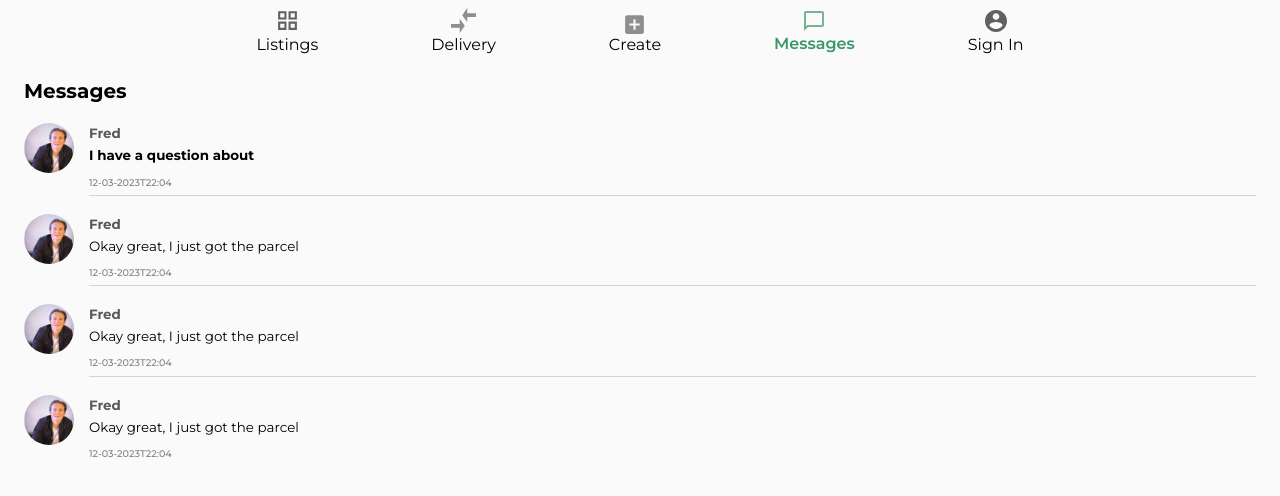
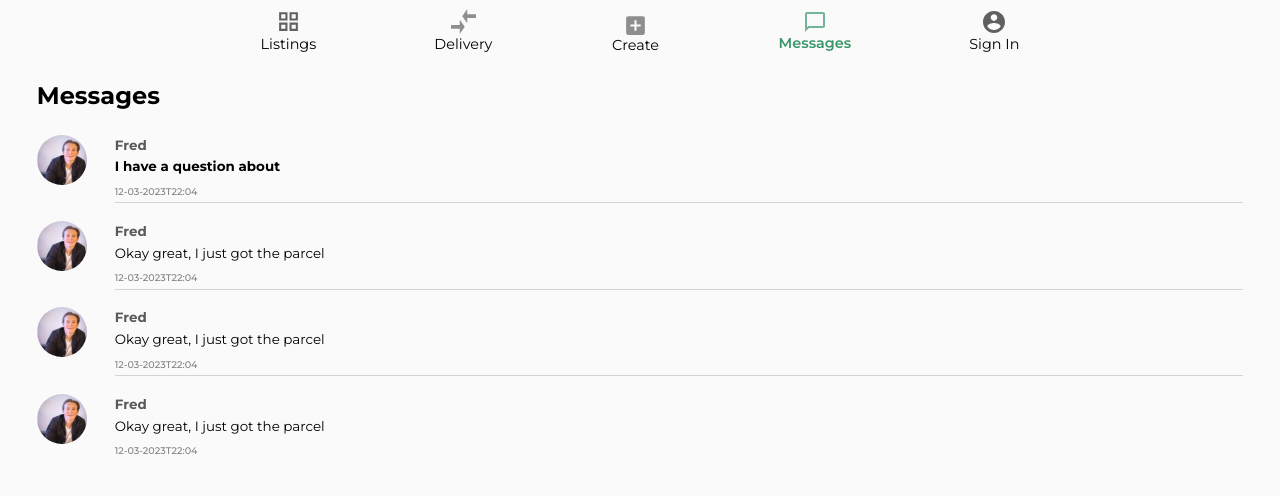
Before and after one commit to hamzamushtaq840/Fleadisc, a React (Vite) app in the folder client/: page /messages in a window 1280 px wide. Shown: the top 496 px of the page. Built offline with nearby package versions, Linux system fonts and the light colour scheme.

Commit message:
space-fixed

```diff
--- a/client/src/components/Navbar.jsx
+++ b/client/src/components/Navbar.jsx
@@ -6,10 +6,11 @@ const Navbar = () => {
 
     return (
         <>
-            <div className='h-[67px] text-[1em] sm:text-[0.75rem] xsm:text-[0.75rem]  font-sans font-[400] xsm:max-w-[100vw] sm:max-w-[100vw] max-w-[70vw] m-auto flex items-center justify-around gap-[1.256em] px-[1.125em]  '>
+            <div className='flex items-center fixed w-full h-[67px] justify-center bg-[#FAFAFA] z-50  '>
+                <div className='h-[67px] w-full  text-[1.2rem] sm:text-[0.75rem] xsm:text-[0.75rem]  font-sans font-[400] xsm:max-w-[100vw] sm:max-w-[100vw] max-w-[70vw] m-auto flex items-center justify-around gap-[1.256em] px-[1.125em]  '>
                     <NavLink to="/" className="nav-link flex flex-col gap-[3px] min-w-[50px] items-center  text-[#00000]" activeclassname="active" >
                         <svg width="19" height="19" ><path d="M0.125 0.125V8.45833H8.45833V0.125H0.125ZM6.375 6.375H2.20833V2.20833H6.375V6.375ZM0.125 10.5417V18.875H8.45833V10.5417H0.125ZM6.375 16.7917H2.20833V12.625H6.375V16.7917ZM10.5417 0.125V8.45833H18.875V0.125H10.5417ZM16.7917 6.375H12.625V2.20833H16.7917V6.375ZM10.5417 10.5417V18.875H18.875V10.5417H10.5417ZM16.7917 16.7917H12.625V12.625H16.7917V16.7917Z" /></svg>
-                    <h1>Listings</h1>
+                        <h1 className='text-[.75em]'>Listings</h1>
                     </NavLink>
                     <NavLink to="/delivery" className="nav-link flex flex-col gap-[3px] min-w-[50px] items-center  text-[#00000] " activeclassname="active">
                         <div className='mt-[-3px]'>
@@ -17,26 +18,30 @@ const Navbar = () => {
                                 <path d="M8.7625 16.0714H0V19.6429H8.7625V25L13.75 17.8571L8.7625 10.7143V16.0714ZM16.2375 14.2857V8.92857H25V5.35714H16.2375V0L11.25 7.14286L16.2375 14.2857Z" fill-opacity="0.7" />
                             </svg>
                         </div>
-                    <h1 className=' mt-[-3px]'>Delivery</h1>
+                        <h1 className='text-[.75em]  mt-[-3px]'>Delivery</h1>
                     </NavLink>
-                <NavLink to="/create" className="nav-link flex flex-col gap-[4px] min-w-[50px] items-center  text-[#00000] " activeclassname="active">
+                    <NavLink to="/create" className="nav-link flex flex-col gap-[3px] mt-[1px] min-w-[50px] items-center  text-[#00000] " activeclassname="active">
                         <svg width="19" height="19" viewBox="0 0 19 19" xmlns="http://www.w3.org/2000/svg">
                             <path d="M16.7917 0.125H2.20833C1.05208 0.125 0.125 1.0625 0.125 2.20833V16.7917C0.125 17.9375 1.05208 18.875 2.20833 18.875H16.7917C17.9375 18.875 18.875 17.9375 18.875 16.7917V2.20833C18.875 1.0625 17.9375 0.125 16.7917 0.125ZM14.7083 10.5417H10.5417V14.7083H8.45833V10.5417H4.29167V8.45833H8.45833V4.29167H10.5417V8.45833H14.7083V10.5417Z" fill-opacity="0.7" />
                         </svg>
-                    <h1 className='leading-[14.63px]'>Create</h1>
+                        <h1 className='text-[.75em] leading-[14.63px]'>Create</h1>
                     </NavLink>
                     <NavLink to="/messages" className="nav-link flex flex-col gap-[3px] min-w-[60px] items-center  text-[#00000] " activeclassname="active">
                         <svg width="20" height="20" viewBox="0 0 20 20" xmlns="http://www.w3.org/2000/svg">
                             <path d="M18 0H2C0.9 0 0 0.9 0 2V20L4 16H18C19.1 16 20 15.1 20 14V2C20 0.9 19.1 0 18 0ZM18 14H3.2L2 15.2V2H18V14Z" fill-opacity="0.7" />
                         </svg>
-                    <h1 className='mt-[-2px]'>Messages</h1>
+                        <h1 className='text-[.75em] mt-[-2px]'>Messages</h1>
                     </NavLink>
                     <NavLink to="/signin" className="flex flex-col gap-[3px] min-w-[50px] items-center">
                         <img src={signin} className="h-[22px]" alt='delivery' />
-                    <h1 className='mt-[-2px]'>Sign In</h1>
+                        <h1 className='text-[.75em] mt-[-2px]'>Sign In</h1>
                     </NavLink>
                 </div>
+            </div>
+
+            <div className='pt-[67px]' >
                 <Outlet />
+            </div>
         </>
     )
 }
--- a/client/src/components/delivery/SingleBuyItem.jsx
+++ b/client/src/components/delivery/SingleBuyItem.jsx
@@ -23,12 +23,12 @@ const SingleBuyItem = ({ value }) => {
 
     return (
         <div className='flex flex-col  '>
-            <div className='flex w-full justify-between xsm:justify-start sm:justify-start  mt-[20px] gap-[1.875em]  '>
+            <div className='flex w-full justify-start mt-[20px] xsm:gap-[1.875em] sm:gap-[1.875em]  '>
 
                 <img src={disc} className='sm:h-[9.375em] xsm:h-[9.375em] rounded-[8px] md:h-[11em] h-[12em]' alt="disc image" />
-                <div className='flex max-w-[23%]  flex-col  flex-1 ml-[3rem] sm:ml-[0] xsm:ml-[0] md:ml-[0]'>
-                    <div className='  flex flex-col min-w-[150px] h-full justify-between'>
-                        <div className='flex items-start '>
+                <div className='flex max-w-[17%]  flex-col  flex-1 ml-[3rem] sm:ml-[0] xsm:ml-[0] md:ml-[0]'>
+                    <div className='  flex flex-col    min-w-[150px] h-full '>
+                        <div className='flex items-start xsm:justify-start sm:justify-start  justify-between'>
                             <div className='flex flex-col  mr-[0.625em]'>
                                 <h1 className='text-[0.85em] font-[700] ' >{value.discName}</h1>
                                 <h1 className='text-[0.7em] font-[500] mt-[-0.313em]  text-[#595959bf]' >{value.brand}</h1>
--- a/client/src/components/messages/SingleChat.jsx
+++ b/client/src/components/messages/SingleChat.jsx
@@ -115,12 +115,12 @@ const SingleChat = () => {
                 <h1 onClick={() => navigate('/profile/public')} className='text-[0.75em] cursor-pointer text-[#595959] font-[700] ml-[0.75em]'>Fred</h1>
             </div>
             <div className=' flex flex-col ' style={{ height: "calc(100vh - 121px)", scrollBehavior: "smooth" }}>
-                <div className='flex flex-col flex-1 pt-[1.25em] px-[.4em] xsm:px-[0] sm:px-[0]  gap-[0.9375em] overflow-y-auto ' ref={containerRef}>
+                <div className='flex flex-col flex-1 pt-[1.25em] px-[.6em] xsm:px-[0] sm:px-[0]  gap-[0.9375em] overflow-y-auto ' ref={containerRef}>
                     {chat.map((value, index) => {
                         return userId === value.senderId ? (
                             <div className='flex  px-[0.8125em]  justify-center ml-auto items-center ' key={index}>
                                 <div className='flex justify-center items-center py-[0.875em] px-[0.6875em] rounded-[8px] border-[0.1px] bg-[#ffffff] border-[#ccc]'>
-                                    <p className='w-[100%] text-[0.75em] font-[600]' >{value.text}</p>
+                                    <p className='w-[100%] xsm:text-[0.75em] sm:text-[0.75em] text-[0.85em] font-[600]' >{value.text}</p>
                                 </div>
                                 <img src={user} onClick={() => navigate('/profile/private')} className="ml-[0.5em] h-[1.875em]" alt="user" />
                             </div>
@@ -128,13 +128,13 @@ const SingleChat = () => {
                             <div className='flex  px-[0.8125em]  justify-center mr-auto items-center ' key={index}>
                                 <img src={user} onClick={() => navigate('/profile/public')} className="mr-[0.5em] h-[1.875em] cursor-pointer" alt="user" />
                                 <div className='flex justify-center items-center py-[0.875em] px-[0.6875em] rounded-[8px] bg-primary'>
-                                    <p className='w-[100%] text-[0.75em] font-[600] text-[#ffffff] ' >{value.text}</p>
+                                    <p className='w-[100%] xsm:text-[0.75em] sm:text-[0.75em] text-[0.85em] font-[600] text-[#ffffff] ' >{value.text}</p>
                                 </div>
                             </div>
                         );
                     })}
                 </div>
-                <div className=' flex justify-between items-center px-[1.875em] h-[3.75em]'>
+                <div className=' flex justify-between items-center px-[1.875em] xsm:h-[3.75em] sm:h-[3.75em] h-[4.75em]'>
                     <img src={imagesend} alt="send an image" />
                     <input type="text" className='border-[0.5px] px-[0.3125em]  text-[0.75em] font-[500] flex-1 mx-4 h-[39px] resize-none rounded-[8px]' />
                     <img src={send} alt="send message" />
--- a/client/src/components/profile/PrivateProfile.jsx
+++ b/client/src/components/profile/PrivateProfile.jsx
@@ -12,7 +12,7 @@ const PrivateProfile = ({ children }) => {
     }, [])
 
     return (
-        <div style={{ minHeight: "calc(100vh - 67px)", scrollBehavior: "smooth" }} className='mx-[2.575em] flex flex-col  sm:mx-[1rem] xsm:mx-[1rem] xsm:pt-[20px] sm:pt-[20px] pt-[40px] text-[1.3rem] sm:text-[1rem] xsm:text-[1rem] '>
+        <div style={{ minHeight: "calc(100vh - 67px)", scrollBehavior: "smooth" }} className='mx-[2.575em] flex flex-col  sm:mx-[1rem] xsm:mx-[1rem] xsm:pt-[20px] sm:pt-[20px] pt-[40px] text-[1.2rem] sm:text-[1rem] xsm:text-[1rem] '>
             <img src={user} className="xsm:h-[8em] sm:h-[8em] md:h-[8em] lg:h-[8em] xl:h-[8em] 2xl:h-[8em] " alt="user" />
             <label htmlFor='fileInput' className='text-center hover:underline text-[.65em] mt-[3px] cursor-pointer'>
                 Change picture
@@ -26,15 +26,15 @@ const PrivateProfile = ({ children }) => {
             <div className='flex justify-center'><button className='text-[#ffffff] mt-[0.45em] mb-[0.625em] button rounded-[2px] text-[.75em] font-[600] py-[0.625em] px-[2.1875em] bg-primary '>Edit</button></div>
             <div className='flex justify-center items-center mt-[10px] gap-[27px]'>
                 <NavLink to="/profile/private/information" className="nav-link3 flex flex-col gap-[3px] min-w-[50px] items-center text-[#00000080]" activeclassname="active" >
-                    <li className='text-[0.75em]'>Information</li>
+                    <h1 className='text-[0.75em]'>Information</h1>
                 </NavLink>
                 <span>|</span>
                 <NavLink to="/profile/private/listings" className="nav-link3 ! flex flex-col gap-[3px] min-w-[50px] items-center text-[#00000080] " activeclassname="active" >
-                    <li className='text-[0.75em]'>Listings</li>
+                    <h1 className='text-[0.75em]'>Listings</h1>
                 </NavLink>
                 <span>|</span>
                 <NavLink to="/profile/private/purchases" className="nav-link3 ! flex flex-col gap-[3px] min-w-[50px] items-center text-[#00000080] " activeclassname="active" >
-                    <li className='text-[0.75em]'>Purchases</li>
+                    <h1 className='text-[0.75em]'>Purchases</h1>
                 </NavLink>
             </div>
             {children}
--- a/client/src/index.css
+++ b/client/src/index.css
@@ -191,8 +191,8 @@ option:first-child {
   box-shadow: 0px 4px 4px rgba(0, 0, 0, 0.25);
 }
 
-.nav-link3.active li {
+.nav-link3.active h1 {
   font-weight: 600;
   color: #000000;
-  font-size: 0.975em;
+  font-size: 0.875em;
 }
--- a/client/src/pages/Create.jsx
+++ b/client/src/pages/Create.jsx
@@ -131,7 +131,7 @@ const Create = () => {
                                 value={inputValues.discName}
                                 onChange={handleOptionalChange} type="text" className='text-[0.75em] placeholder:font-[700] pl-[7px] border-[1px] border-[#595959]  xsm:h-[23px] sm:h-[23px] h-[1.938em] rounded-[2px] ' placeholder='Disc Name *' />
                             <select name='brand' value={inputValues.brand}
-                                onChange={handleOptionalChange} className="w-full  text-[0.75em]  pl-[7px] font-[700] text-[#AAAAAA] border-[1px] border-[#595959]   rounded-[2px]  xsm:h-[23px] sm:h-[23px] h-[1.938em]  outline-none   leading-[14.63px]  bg-[white]">
+                                onChange={handleOptionalChange} className="w-full  text-[0.75em]  pl-[0.325em] font-[700] text-[#AAAAAA] border-[1px] border-[#595959]   rounded-[2px]  xsm:h-[23px] sm:h-[23px] h-[1.938em]  outline-none   leading-[14.63px]  bg-[white]">
                                 <option disabled value="" selected hidden>Brand *</option>
                                 <option>Zara</option>
                                 <option>Gucci</option>
--- a/client/src/pages/Messages.jsx
+++ b/client/src/pages/Messages.jsx
@@ -45,25 +45,27 @@ const Messages = () => {
     }
 
     return (
-        <div className='px-[1.25em] sm:text-[1rem] xsm:text-[1rem] text-[1.2rem] min-h-[90vh]'>
-            <h1 className='mt-[0.438em] text-[20px] font-[700] mb-[0.875em]'>Messages</h1>
+        <div className='flex justify-center '>
+            <div className='px-[1.25em] xsm:w-full sm:w-full w-[98%] sm:text-[1rem] xsm:text-[1rem] text-[1.2rem] min-h-[90vh]'>
+                <h1 className='mt-[0.438em] text-[1.25em] font-[700] mb-[0.875em]'>Messages</h1>
                 <div className='flex flex-col gap-[18px]'>
                     {chats.map((value, index) => {
                         return (
                             <div className='flex  cursor-pointer' onClick={() => handleSingleChat(value.chatId)}>
-                            <div className='h-[50px] w-[50px]   mr-[15px]'>
+                                <div className='h-[3.125em] w-[3.125em]   mr-[0.9375em]'>
                                     <img src={user} alt="userImage" />
                                 </div>
                                 <div className='flex flex-col flex-1'>
-                                <h1 className='text-[.7em] text-[#595959] font-[700] mb-[2px]'>{value.recieverName}</h1>
-                                <p className={`text-[.7em] text-[#000000]  mb-[10px] ${value.read ? "font-[700]" : "font-[400]"} `}>{value.lastText}</p>
-                                <p className='text-[.5em] font-[500] text-[#595959bf] mb-[5px]'>{value.lastTextTime}</p>
+                                    <h1 className='text-[.7em] text-[#595959] font-[700] mb-[0.125em]'>{value.recieverName}</h1>
+                                    <p className={`text-[.7em] text-[#000000]  mb-[0.625em] ${value.read ? "font-[700]" : "font-[400]"} `}>{value.lastText}</p>
+                                    <p className='text-[.5em] font-[500] text-[#595959bf] mb-[0.3125em]'>{value.lastTextTime}</p>
                                     {index + 1 !== chats.length && <div className='py-[0.019em]  bg-[#5959593b]'></div>}
                                 </div>
                             </div>)
                     })}
                 </div>
             </div>
+        </div>
     )
 }
 
```
Lines whose indentation alone changed are shown as unchanged.
